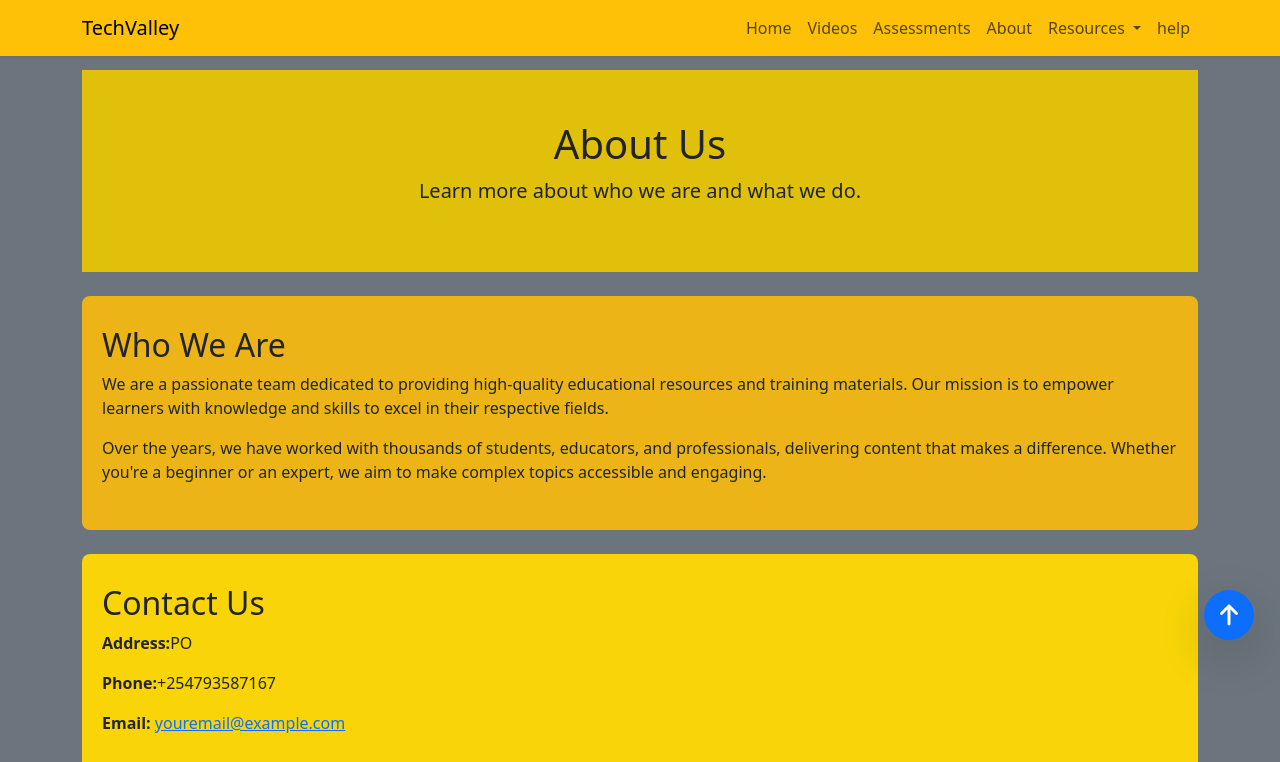
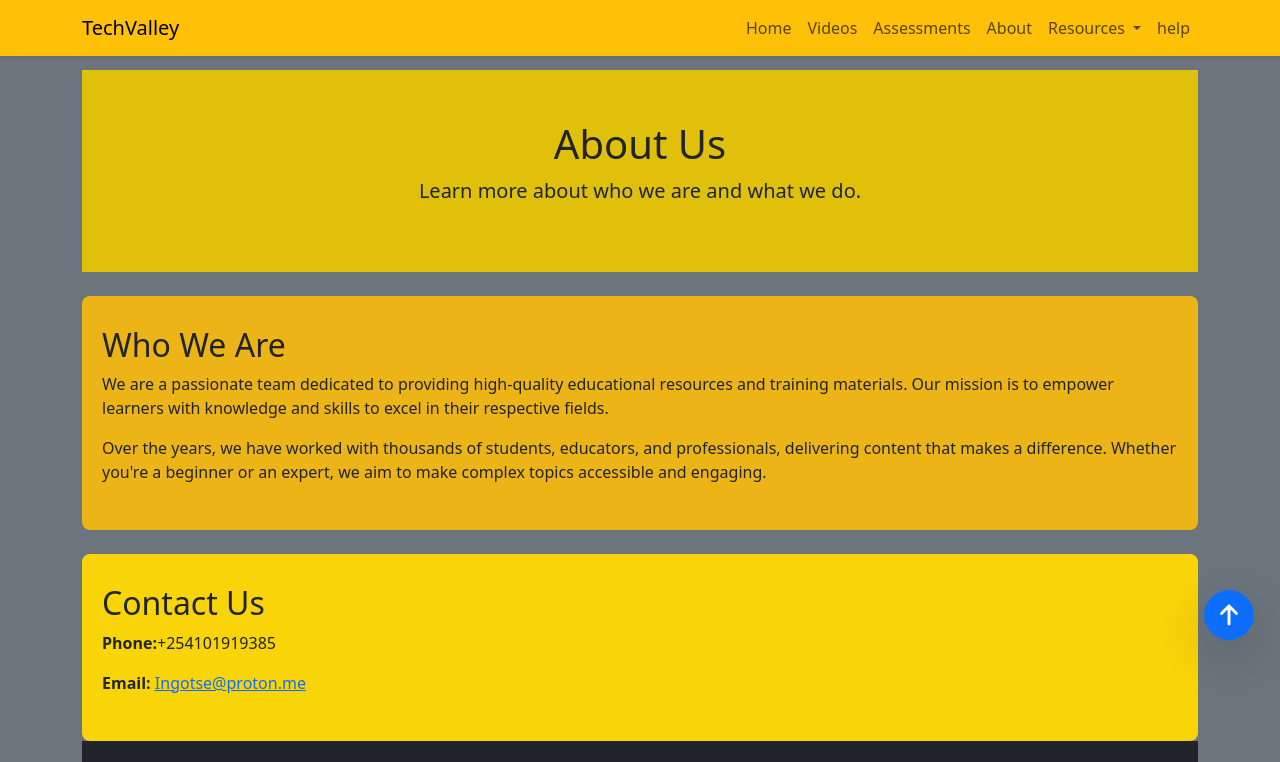
Before and after one commit to ingotse/TechValley, a plain HTML site: page templates/about.html in a window 1280 px wide. Shown: the top 762 px of the page. Drawn offline with nearby package versions, Linux system fonts and the light colour scheme.

Commit message:
Update about.html

```diff
--- a/templates/about.html
+++ b/templates/about.html
@@ -133,9 +133,9 @@
 
         <div class="address">
             <h2>Contact Us</h2>
-            <p><strong>Address:</strong>PO</p>
-            <p><strong>Phone:</strong>+254793587167</p>
-            <p><strong>Email:</strong> <a href="cadpoint@info.tutorials.com">youremail@example.com</a></p>
+
+            <p><strong>Phone:</strong>+254101919385</p>
+            <p><strong>Email:</strong> <a href="ingotse@proton.me">Ingotse@proton.me</a></p>
         </div>
     </section>
 
```
